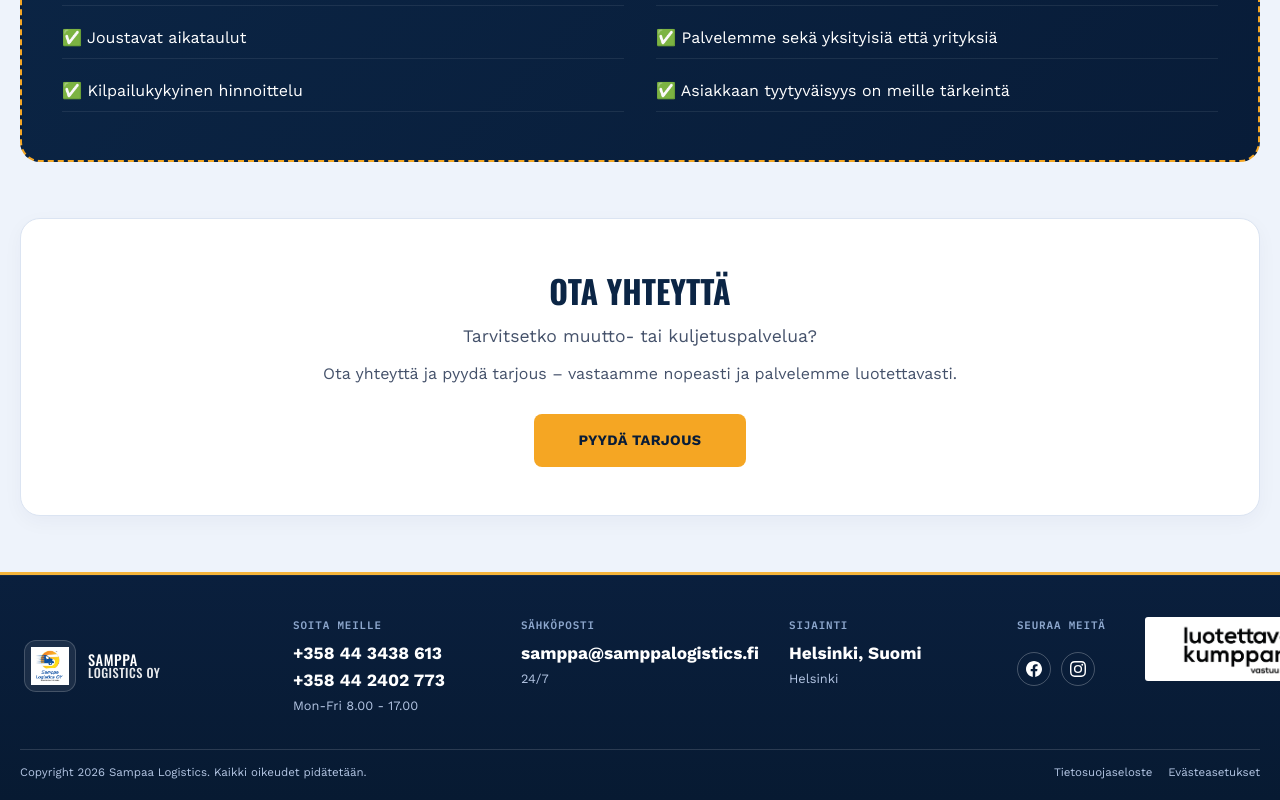
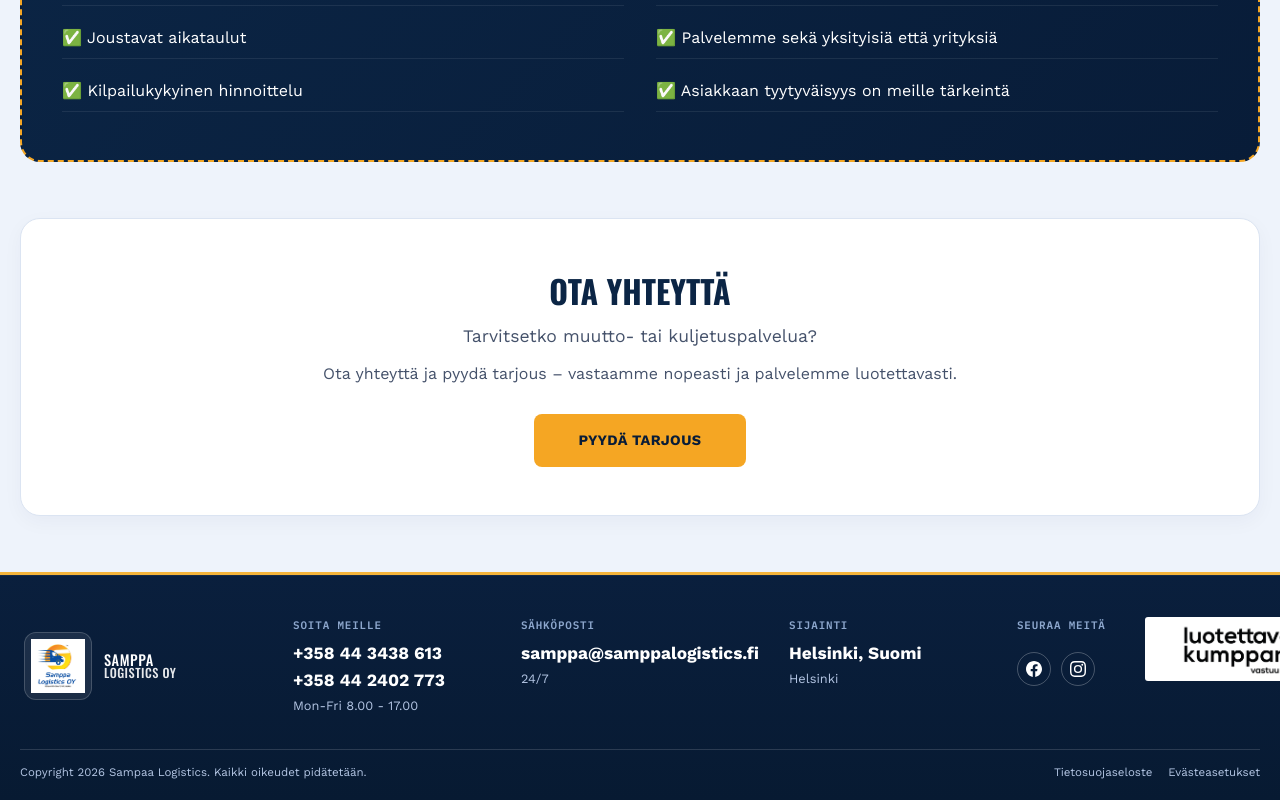
Before and after one commit to Buddhima65/samppa--logistics, a React (Vite) app in the folder client/: page /logistics in a window 1280 px wide. Shown: the part 2104-2904 px from the top of the page. Built offline with nearby package versions, Linux system fonts and the light colour scheme.

Commit message:
increase footer logo size

```diff
--- a/client/src/App.css
+++ b/client/src/App.css
@@ -743,9 +743,9 @@ a {
 }
 
 .home-brand__mark {
-  width: 52px;
-  height: 52px;
-  min-width: 52px;
+  width: 68px;
+  height: 68px;
+  min-width: 68px;
   border: 1px solid rgba(255, 255, 255, 0.18);
   border-radius: 12px;
   background: rgba(255, 255, 255, 0.08);
```
